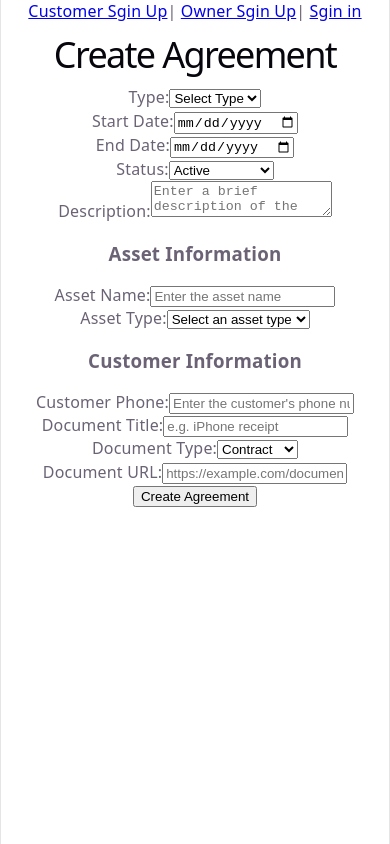
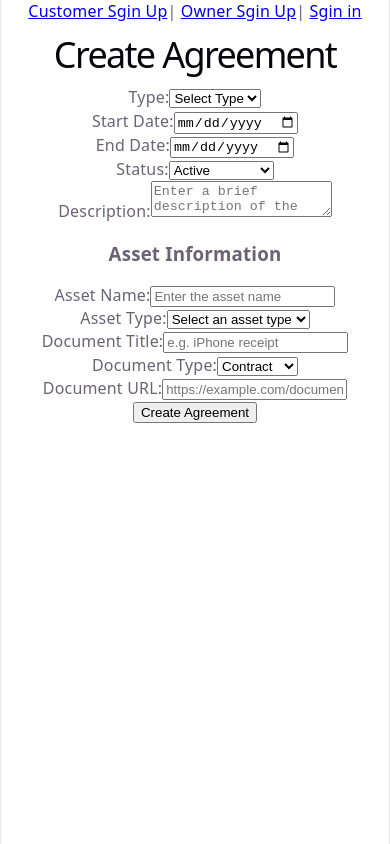
Before and after one commit to HusainAlmajed/Project-4-FrontEnd, a React (Vite) app: page /agreements in a window 390 px wide. Built offline with nearby package versions, Linux system fonts and the light colour scheme; no server answers.

Commit message:
enter phone number only by owner

```diff
--- a/src/App.jsx
+++ b/src/App.jsx
@@ -93,7 +93,7 @@ const App = () => {
 
         <Route path="/dashboard" element={<DashboardCostumer agreements={agreements} />} />
 
-        <Route path="/agreements" element={<AgreementForm handleAddAgreement={handleAddAgreement} />} />
+        <Route path="/agreements" element={<AgreementForm handleAddAgreement={handleAddAgreement} user={user} />} />
 
         <Route path="/agreements/:agreementId" element={<AgreementDetails user={user} handleEditAgreement={handleUpdateAgreement} handleDeleteAgreement={handleDeleteAgreement} />} />
 
--- a/src/pages/AgreementDetails.jsx
+++ b/src/pages/AgreementDetails.jsx
@@ -42,6 +42,7 @@ const AgreementDetails = (props) => {
             props.user.role === "owner" &&
              String(props.user._id) === String(agreement.owner._id) && (
              <>
+
             <button onClick={() => props.handleEditAgreement(agreement._id)}>Edit</button>
             <button onClick={() => props.handleDeleteAgreement(agreement._id)}>Delete</button>
             <Link to={`/agreements/${agreement._id}/documents`}>View Documents</Link>
--- a/src/pages/AgreementForm.jsx
+++ b/src/pages/AgreementForm.jsx
@@ -205,9 +205,10 @@ const AgreementForm = (props) => {
                 </label>
 
                 <br />
-
+               {props.user && props.user.role === "owner" && (
+                <>
                 <h3>Customer Information</h3>
-                    <label>
+                <label>
                         Customer Phone:
                         <input
                             name="customerPhone"
@@ -217,6 +218,9 @@ const AgreementForm = (props) => {
                         />
                     </label>
 
+                <br />
+                </>
+                )}
 
                 <label>
                     Document Title:
```
